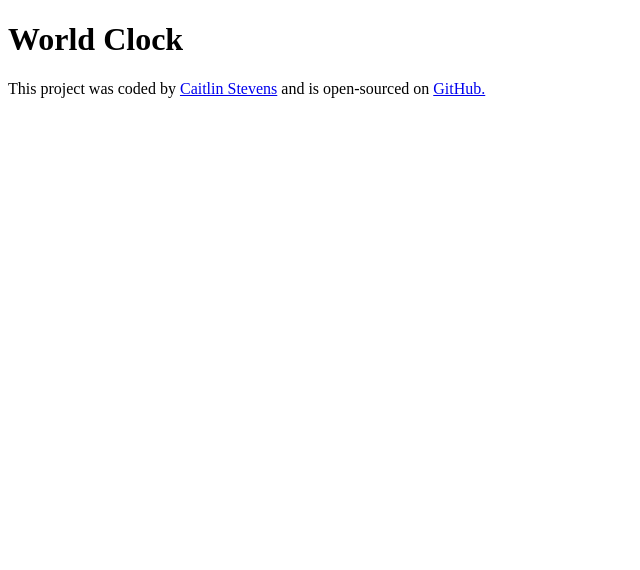
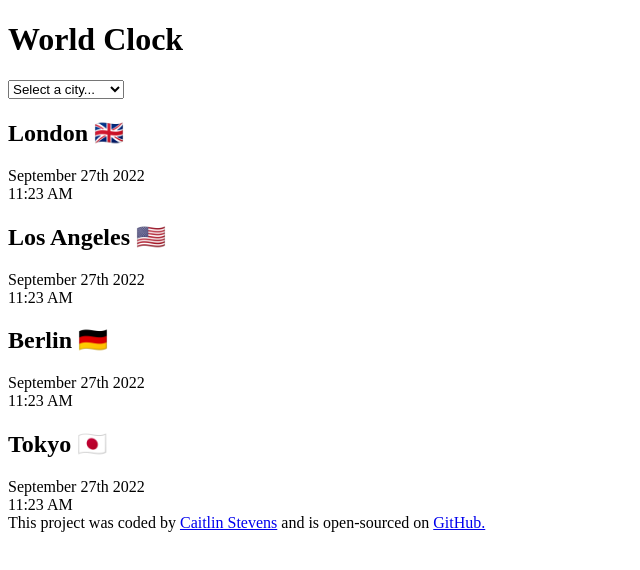
Before and after one commit to cstevens-code/world-clock-project, a plain HTML site: page index.html in a window 1280 px wide. Shown: the whole page, without its empty margins (0-640 px from the left). Drawn offline with Linux system fonts and the light colour scheme.

Commit message:
Added basic HTML structure.

```diff
--- a/index.html
+++ b/index.html
@@ -7,7 +7,37 @@
     <link rel="stylesheet" href="src/styles.css" />
   </head>
   <body>
-    <h1>World Clock</h1>
+    <div class="container">
+      <h1>World Clock</h1>
+      <select>
+        <option value="">Select a city...</option>
+        <option value="London">London 🇬🇧</option>
+        <option value="Los Angeles">Los Angeles 🇺🇸</option>
+        <option value="Berlin">Berlin 🇩🇪</option>
+        <option value="Tokyo">Tokyo 🇯🇵</option>
+      </select>
+
+      <div class="city">
+        <h2>London 🇬🇧</h2>
+        <div class="date">September 27th 2022</div>
+        <div class="time">11:23 AM</div>
+      </div>
+      <div class="city">
+        <h2>Los Angeles 🇺🇸</h2>
+        <div class="date">September 27th 2022</div>
+        <div class="time">11:23 AM</div>
+      </div>
+      <div class="city">
+        <h2>Berlin 🇩🇪</h2>
+        <div class="date">September 27th 2022</div>
+        <div class="time">11:23 AM</div>
+      </div>
+      <div class="city">
+        <h2>Tokyo 🇯🇵</h2>
+        <div class="date">September 27th 2022</div>
+        <div class="time">11:23 AM</div>
+      </div>
+    </div>
     <footer>
       This project was coded by
       <a href="https://www.instagram.com/caitsdesign/" target="_blank"
```
